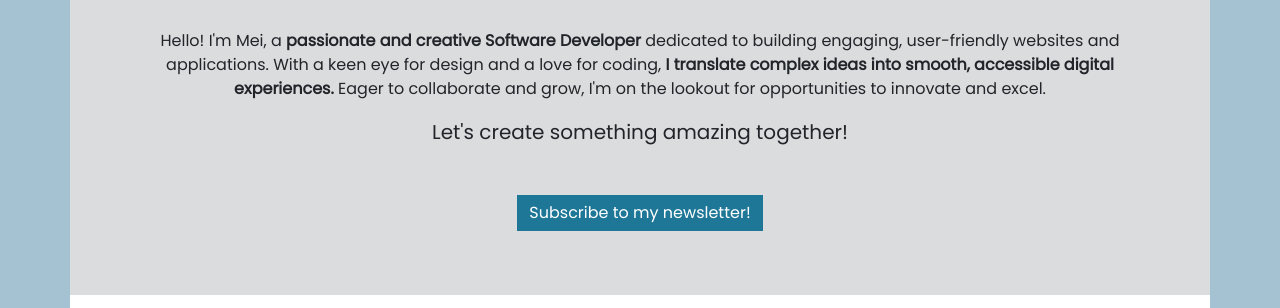
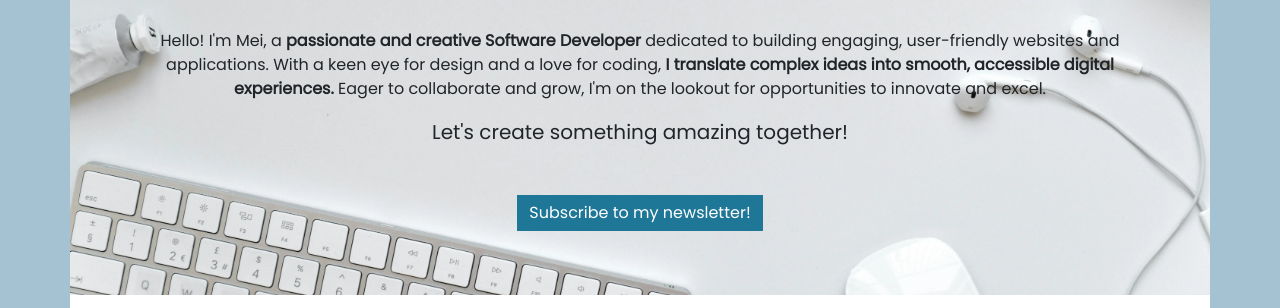
Before and after one commit to Fearfullymade01/portfolio-mei-wong, a plain HTML site: page index.html in a window 1280 px wide. Shown: the part 302-610 px from the top of the page. Drawn offline with nearby package versions, Linux system fonts and the light colour scheme.

Commit message:
Background image finally loaded

```diff
--- a/assets/css/style.css
+++ b/assets/css/style.css
@@ -69,7 +69,7 @@ h2 {
 
 #hero {
     background-color: #dbdcde; /* light grey */
-    background-image: url("assets\background.webp");
+    background-image: url("../background.webp");
     background-size: cover;
     background-position: 50% 70%;
     min-height: 500px;
```
